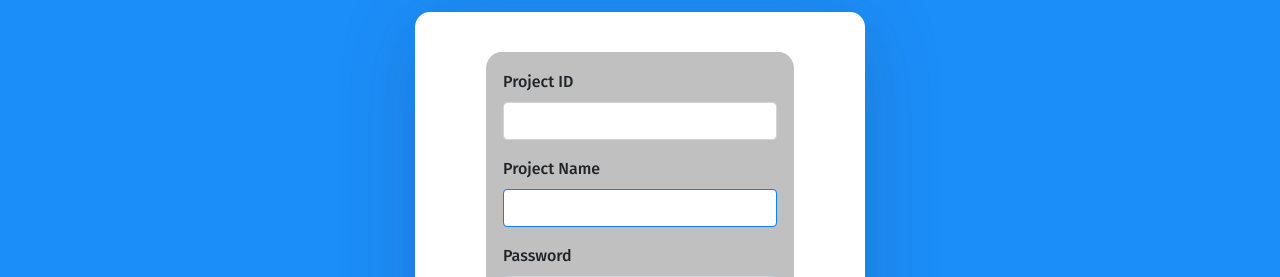
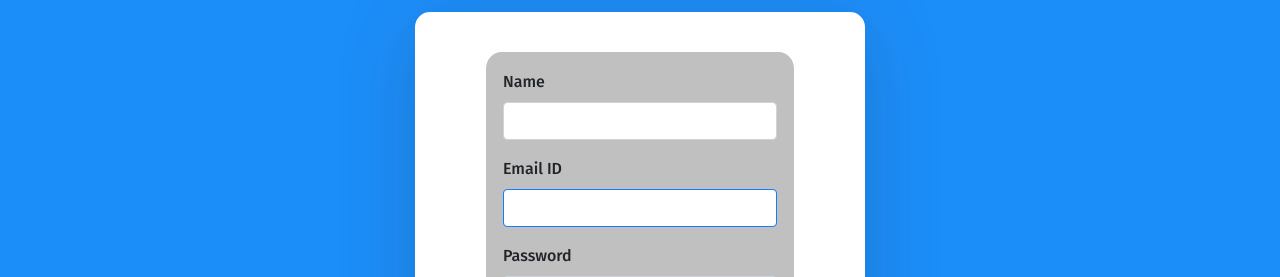
Before and after one commit to karuneshtripathi13/LAHI-Code-for-Good, a React (Create React App) app in the folder client/: page /sign-up in a window 1280 px wide. Shown: the part 174-451 px from the top of the page. Built offline with nearby package versions, Linux system fonts and the light colour scheme.

Commit message:
Register backend api configured

```diff
--- a/client/src/components/Register/Register.js
+++ b/client/src/components/Register/Register.js
@@ -5,18 +5,18 @@ import "./Login.css";
 import { Link } from "react-router-dom";
 import { useHistory } from 'react-router-dom';
 export default function Login() {
-  const [id, setId] = useState("");
+  const [email, setEmail] = useState("");
   const [password, setPassword] = useState("");
   const [name, setName] = useState("");
 
   function validateForm() {
-    return id.length>0 && name.length > 0 && password.length > 0;
+    return email.length>0 && name.length > 0 && password.length > 0;
   }
 
   function handleSubmit(event) {
     event.preventDefault();
     console.log("in")
-    fetch('/file/reg',{method:'POST',body:JSON.stringify({id:id,name:name,password:password}),headers: {
+    fetch('/teachers/Register',{method:'POST',body:JSON.stringify({name:name,email:email,password:password}),headers: {
         'Accept': 'application/json','Content-Type': 'application/json'}}).then((response)=>response.json()).then((data)=>{
           console.log(data.msg);
           alert(data.msg)
@@ -32,21 +32,21 @@ export default function Login() {
     <div className="Login">
       <Form onSubmit={handleSubmit}>
         <Form.Group size="lg" controlId="id">
-          <Form.Label>Project ID</Form.Label>
-          <Form.Control
-            autoFocus
-            type="text"
-            value={id}
-            onChange={(e) => setId(e.target.value)}
-          />
-        </Form.Group>
-        <Form.Group size="lg" controlId="name">
-          <Form.Label>Project Name</Form.Label>
+          <Form.Label>Name</Form.Label>
           <Form.Control
             autoFocus
             type="text"
             value={name}
             onChange={(e) => setName(e.target.value)}
+          />
+        </Form.Group>
+        <Form.Group size="lg" controlId="name">
+          <Form.Label>Email ID</Form.Label>
+          <Form.Control
+            autoFocus
+            type="text"
+            value={email}
+            onChange={(e) =>  setEmail(e.target.value)}
           />
         </Form.Group>
         <Form.Group size="lg" controlId="password">
```
